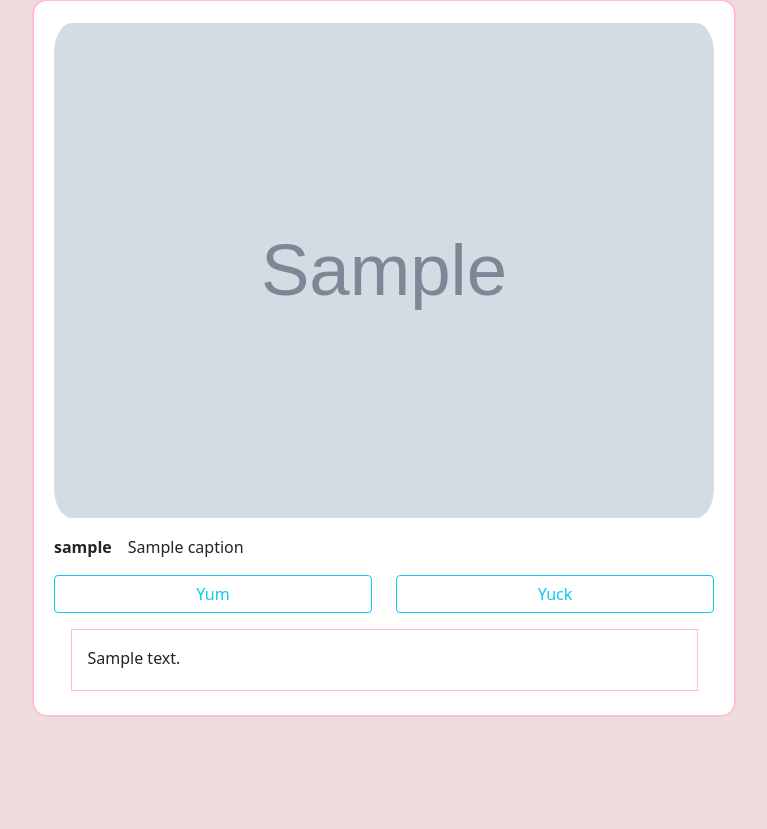
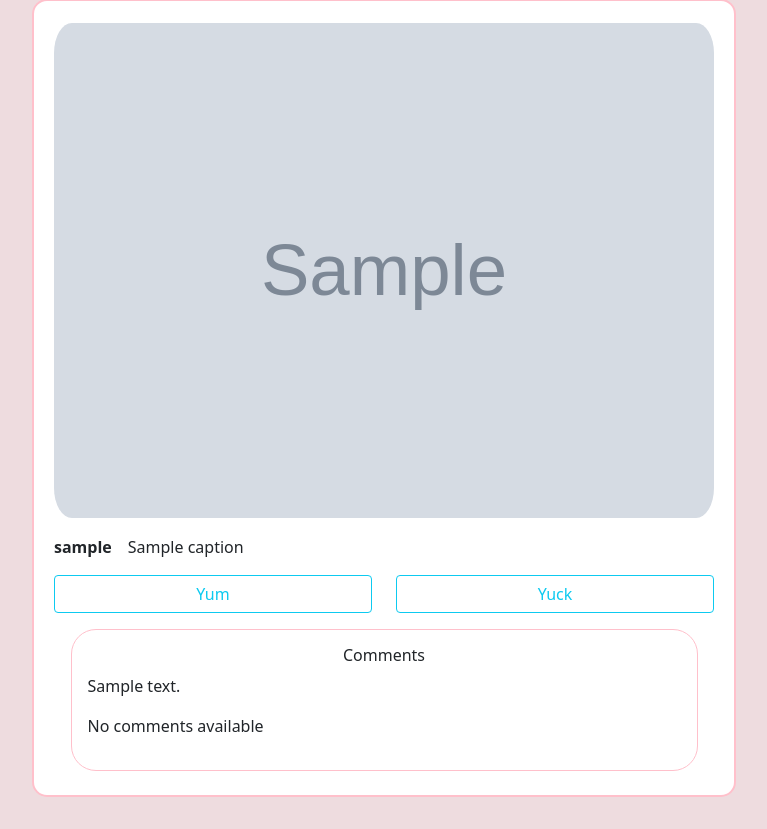
Before and after one commit to jzd2103/DB_project, a Flask app: template templates/feed.html in a window 1280 px wide. Shown: the part 192-1021 px from the top of the page, without its empty margins (256-1023 px from the left). Before the commit the page ends 909 px from the top, so only its background shows below. Run offline with Flask 3, Linux system fonts and the light colour scheme; the template is opened without the code that fills it: most values are stand-ins (such as "Sample title", 1, 10 or a date in 2020); grey boxes marked "Sample" are stand-in pictures; parts of the project's set-up code (start-up, migrations or seed data) failed here and were passed over.

Commit message:
comments

```diff
--- a/server.py
+++ b/server.py
@@ -59,11 +59,13 @@ def home():
 
 	for username, post_id, caption, image_url, video_url in cursor:
 		comments = []
-		comment_query = """Select Comment From Rate where post_id = (:post_id)"""
+		comment_query = """Select Username, Comment
+						   From Rate Natural Join Users
+						   Where post_id = (:post_id)"""
 		comment_cursor = g.conn.execute(text(comment_query), {'post_id': post_id})
 
-		for comment in comment_cursor:
-			comments.append(comment[0])
+		for username, comment in comment_cursor:
+			comments.append({'username': username, 'comment': comment})
 
 		comment_cursor.close()
 
--- a/static/style.css
+++ b/static/style.css
@@ -37,4 +37,5 @@ div h1{
 
 .comments{
     border: 1px solid pink;
+    border-radius: 25px;
 }
--- a/templates/feed.html
+++ b/templates/feed.html
@@ -28,15 +28,19 @@
                     <div class="col-6">
                         <a class="btn btn-outline-info btn-block w-100" href="/rate?post_id={{ post.post_id }}&rating=-1">Yuck</a>
                     </div>
-                    <div class = "col-11 m-3 p-3 pb-1 comments ">
+                    <div class = "col-11 m-3 p-3 comments ">
+                        <h6 class="text-center">Comments</h3>
                         {% if post.comments %}
+                            {% set all_none = True %}
                             {% for comment in post.comments %}
                                 {% if comment %}
+                                    {% set all_none = False %}
                                     <p>{{ comment }}</p>
-                                {% else %}
-                                    <p>No comments available</p>
                                 {% endif %}
                             {% endfor %}
+                            {% if all_none %}
+                                <p>No comments available</p>
+                            {% endif %}
                         {% else %}
                             <p>No comments available</p>
                         {% endif %}
```
